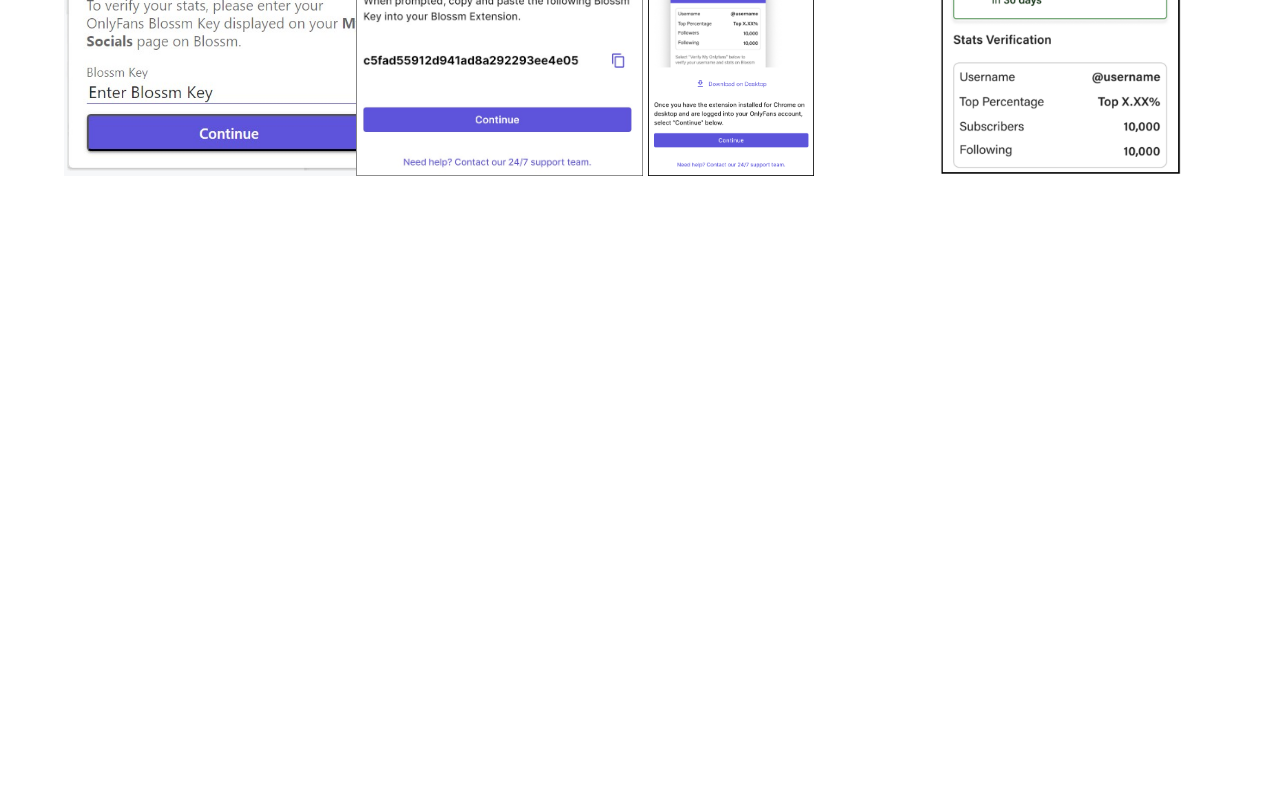
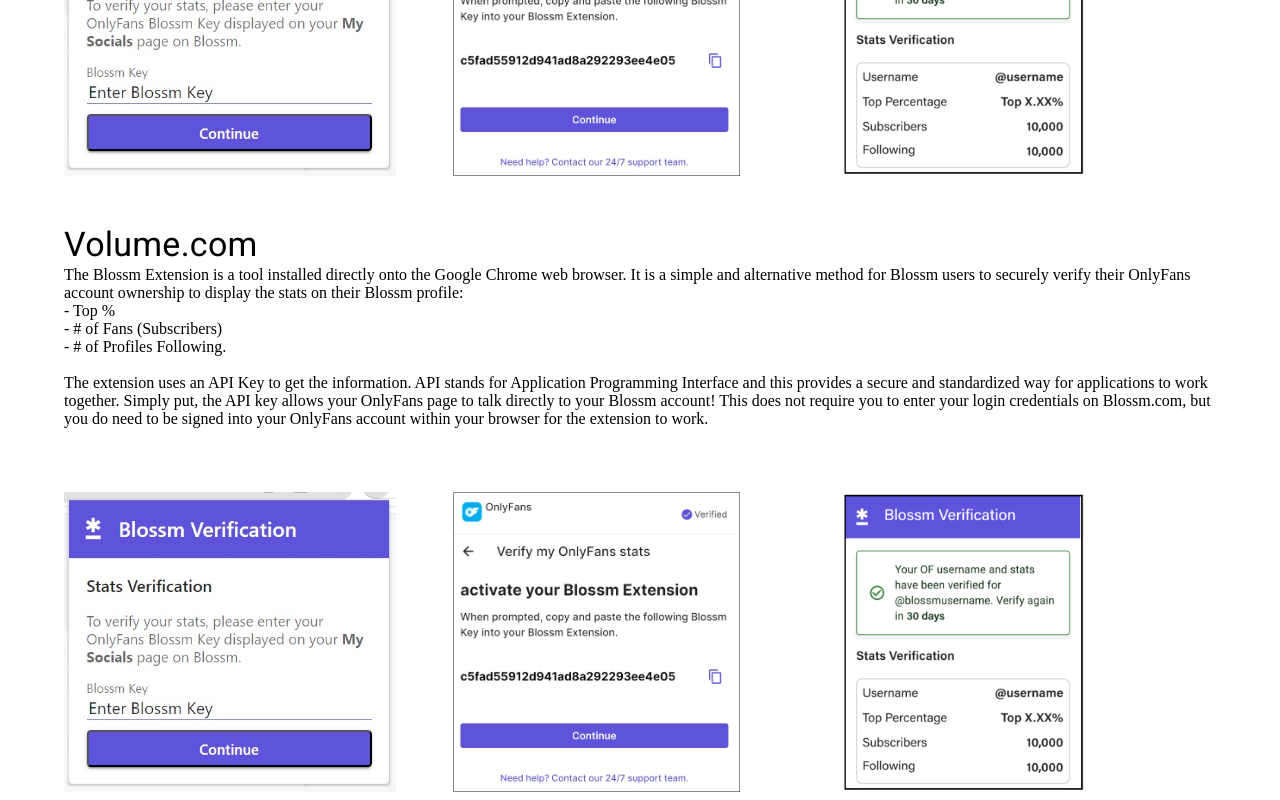
Before and after one commit to dmascia/davidmascia.com, a Next.js app: page /portfolio in a window 1280 px wide. Shown: the part 652-1452 px from the top of the page. Before the commit the page ends 836 px from the top, so only its background shows below. Built offline with nearby package versions, Linux system fonts and the light colour scheme; what @mui/material-nextjs would draw is missing.

Commit message:
Tue, Jan 14, 2025, 11:12 AM -05:00

```diff
--- a/src/app/portfolio/page.tsx
+++ b/src/app/portfolio/page.tsx
@@ -62,13 +62,47 @@
                   width: "100%",
                   display: "grid",
                   gridTemplateColumns:
-                    "repeat(auto-fill, minmax(min(275px, 100%), 1fr))",
+                    "repeat(auto-fill, minmax(min(285px, 100%), 1fr))",
                   gap: 2,
                 }}
               >
                 <Image src={blossm1} height="300" />
                 <Image src={blossm2} height="300" />
-                <Image src={blossm3} height="300" />
+                <Image src={blossm4} height="300" />
+              </Box>
+            </Grid>
+            <Grid size="12">
+              <Typography variant="h4" component="h2">
+                Volume.com
+              </Typography>
+              <Typography variant="p" component="p">
+                The Blossm Extension is a tool installed directly onto the
+                Google Chrome web browser. It is a simple and alternative method
+                for Blossm users to securely verify their OnlyFans account
+                ownership to display the stats on their Blossm profile: <br />-
+                Top % <br />- # of Fans (Subscribers) <br />- # of Profiles
+                Following. <br />
+                <br /> The extension uses an API Key to get the information. API
+                stands for Application Programming Interface and this provides a
+                secure and standardized way for applications to work together.
+                Simply put, the API key allows your OnlyFans page to talk
+                directly to your Blossm account! This does not require you to
+                enter your login credentials on Blossm.com, but you do need to
+                be signed into your OnlyFans account within your browser for the
+                extension to work.
+              </Typography>
+              <Box
+                mt={8}
+                sx={{
+                  width: "100%",
+                  display: "grid",
+                  gridTemplateColumns:
+                    "repeat(auto-fill, minmax(min(285px, 100%), 1fr))",
+                  gap: 2,
+                }}
+              >
+                <Image src={blossm1} height="300" />
+                <Image src={blossm2} height="300" />
                 <Image src={blossm4} height="300" />
               </Box>
             </Grid>
```
